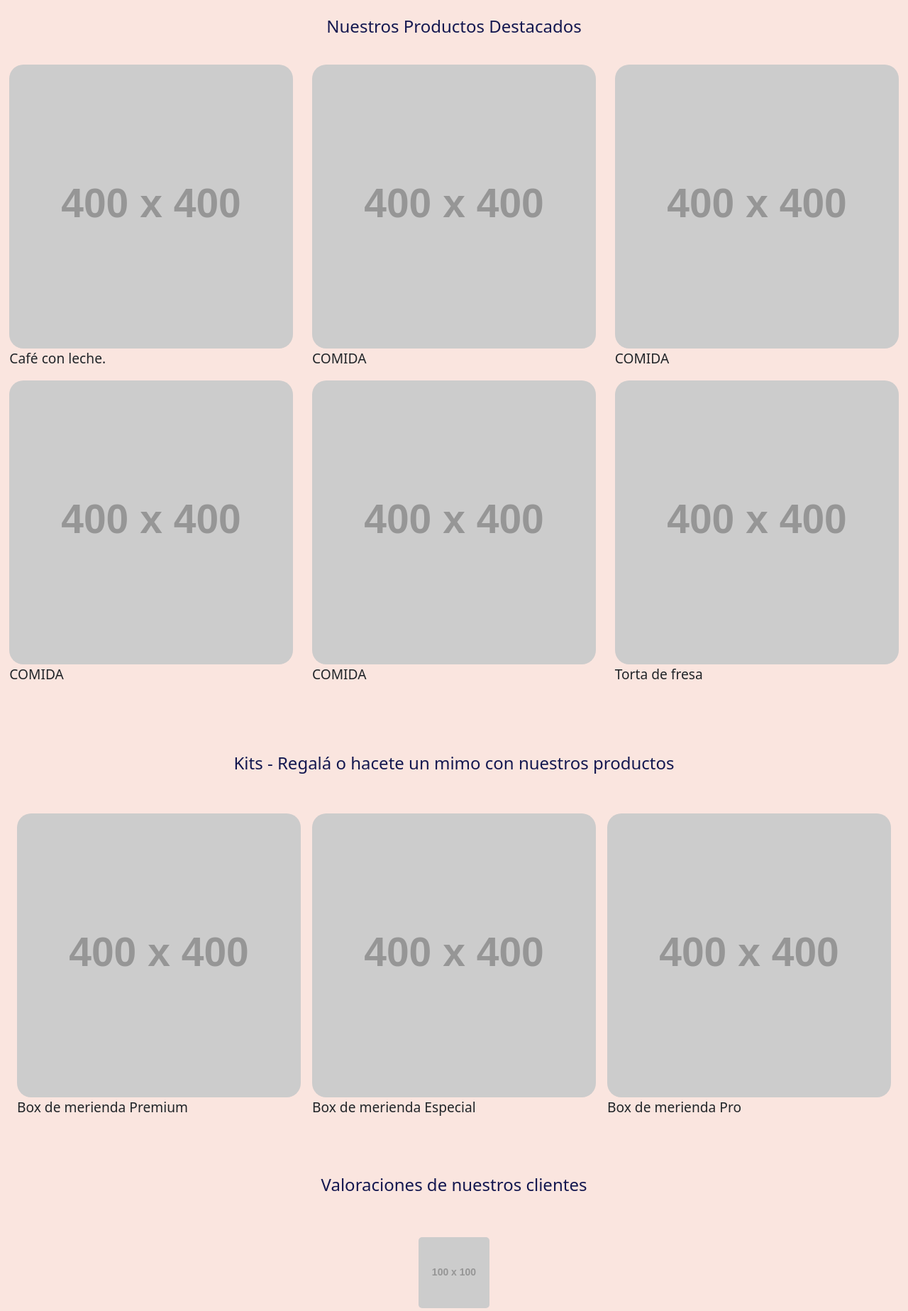
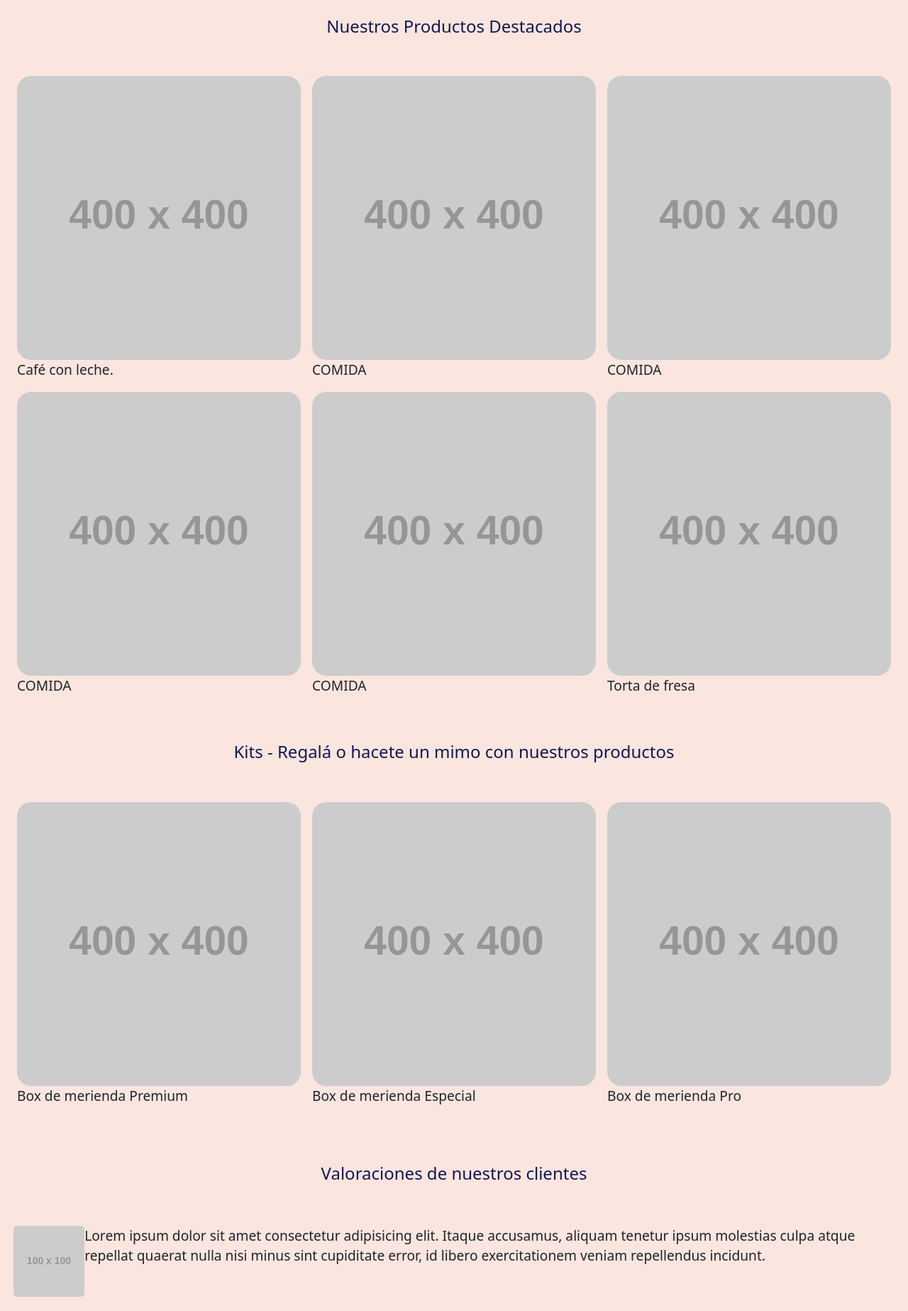
Before and after one commit to leilaorellano/LaTazaClasica-CoderHouse, a website: page index.html in a window 1280 px wide. Shown: the part 160-2007 px from the top of the page at 71% size. Drawn offline with nearby package versions, Linux system fonts and the light colour scheme; placeholder pictures from the web are drawn by us.

Commit message:
nuevos cambios

```diff
--- a/index.html
+++ b/index.html
@@ -52,7 +52,7 @@
     <main class="wallpaper">
         <section>
             <h1 class="titulos" id="productos">Nuestros Productos Destacados</h1>
-            <div class="productos-grid">
+            <div class="productos-grid p-3">
                 <div class="box">
                     <img src="https://dummyimage.com/400x400/000/fff" alt="">
                     <p>Café con leche.</p>
--- a/scss/componentes/_main.scss
+++ b/scss/componentes/_main.scss
@@ -39,21 +39,19 @@
         font-size: 1.2rem;
     }
 }
-.listaval{
-    padding: 0%;
-    margin: 0%;
-}
+
 
 /* valoraciones de los clientes*/
 .valoraciones-clientes{
-    @extend %disposicion;
+    display: flex;
+    list-style-type: none;
     justify-content:space-around;
     margin: 0;
     padding: 1.2rem;
     p{
         font-size: 1.2rem;
     }
-    @media screen and (max-width:360px){
+    @media screen and (max-width:991px){
         display: flex;
         list-style-type: none;
         padding: 1.2rem;
```
Also changed, not shown: css/style.css, 2 other files.
